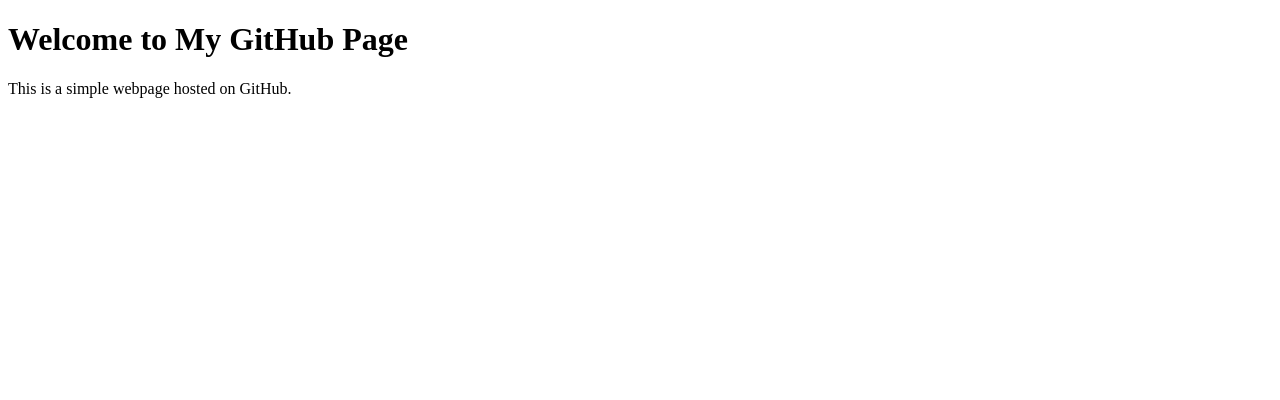
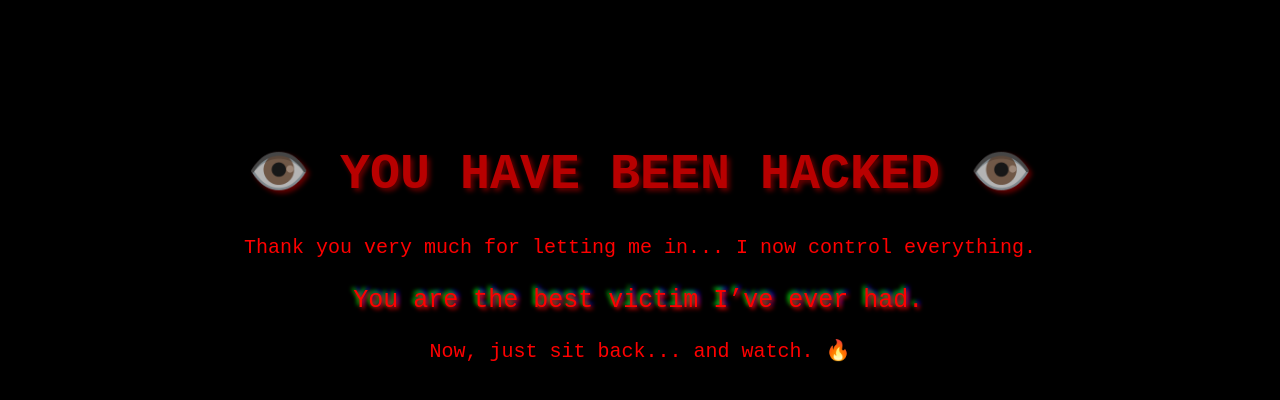
Before and after one commit to janakawest/spooky, a plain HTML site: page index.html in a window 1280 px wide. Drawn offline with Linux system fonts and the light colour scheme.

Commit message:
Update index.html
fist commit

```diff
--- a/index.html
+++ b/index.html
@@ -3,10 +3,46 @@
 <head>
     <meta charset="UTF-8">
     <meta name="viewport" content="width=device-width, initial-scale=1.0">
-    <title>My GitHub Page</title>
+    <title>You Have Been Hacked</title>
+    <style>
+        body {
+            background-color: black;
+            color: red;
+            font-family: 'Courier New', monospace;
+            text-align: center;
+            padding-top: 100px;
+        }
+        h1 {
+            font-size: 50px;
+            text-shadow: 3px 3px 5px darkred;
+            animation: flicker 1.5s infinite alternate;
+        }
+        @keyframes flicker {
+            0% { opacity: 1; }
+            100% { opacity: 0.7; }
+        }
+        p {
+            font-size: 20px;
+        }
+        .glitch {
+            font-size: 25px;
+            color: #ff0000;
+            text-shadow: 2px 2px 4px #ff0000, -2px -2px 4px #00ff00, 2px -2px 4px #0000ff;
+            animation: glitch 0.3s infinite;
+        }
+        @keyframes glitch {
+            0% { transform: translate(2px, 2px); }
+            25% { transform: translate(-2px, -2px); }
+            50% { transform: translate(2px, -2px); }
+            75% { transform: translate(-2px, 2px); }
+            100% { transform: translate(2px, 2px); }
+        }
+    </style>
 </head>
 <body>
-    <h1>Welcome to My GitHub Page</h1>
-    <p>This is a simple webpage hosted on GitHub.</p>
+    <h1>👁️ YOU HAVE BEEN HACKED 👁️</h1>
+    <p>Thank you very much for letting me in... I now control everything.</p>
+    <p class="glitch">You are the best victim I’ve ever had.</p>
+    <p>Now, just sit back... and watch. 🔥</p>
 </body>
 </html>
```
